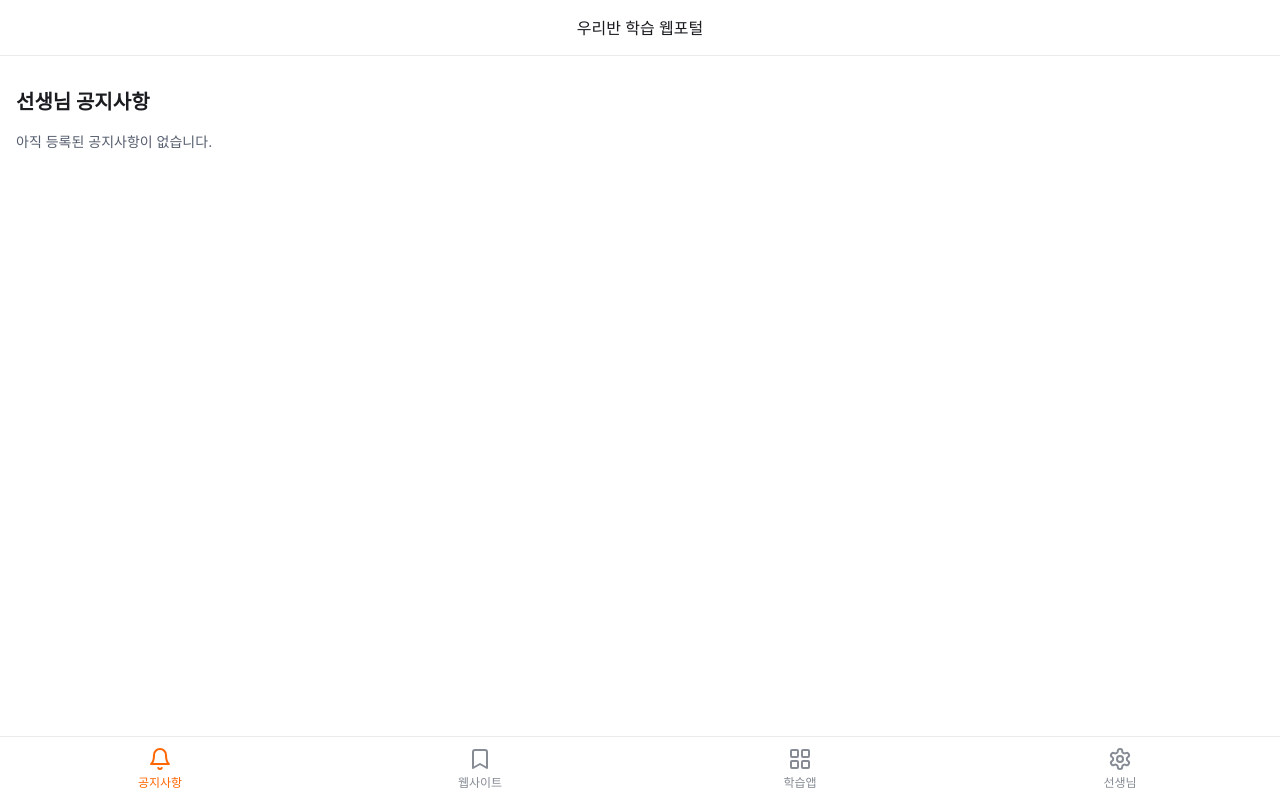
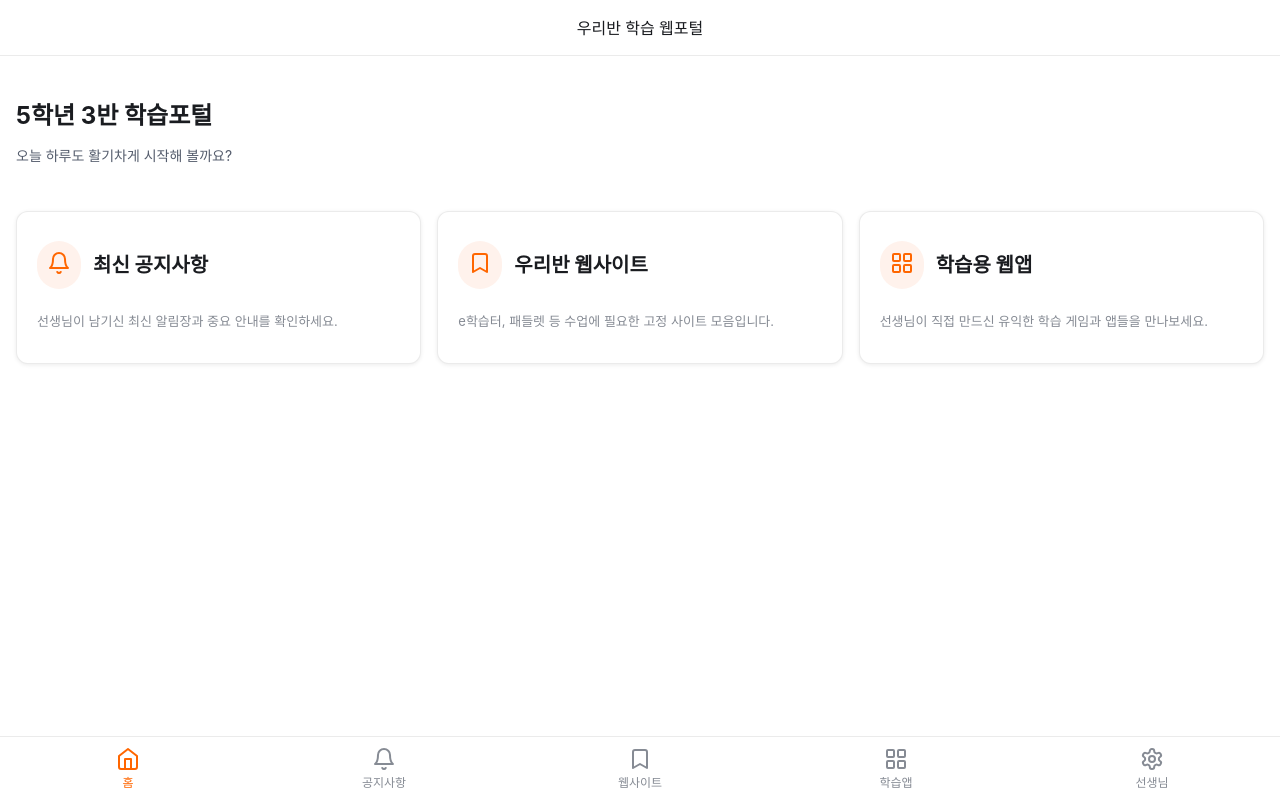
Before and after one commit to JunhyunGwag/-0627-portal, a React (Vite) app: page / in a window 1280 px wide. Before the commit this address led to /notice. Built offline with nearby package versions, Linux system fonts and the light colour scheme; a web font is replaced by a local one.

Commit message:
Add Home dashboard and sample dummy data to menus

```diff
--- a/src/App.tsx
+++ b/src/App.tsx
@@ -1,5 +1,6 @@
-import { BrowserRouter as Router, Routes, Route, Navigate } from 'react-router-dom';
+import { BrowserRouter as Router, Routes, Route } from 'react-router-dom';
 import Layout from './components/Layout';
+import Home from './pages/Home';
 import Notice from './pages/Notice';
 import Bookmark from './pages/Bookmark';
 import Apps from './pages/Apps';
@@ -11,7 +12,7 @@ function App() {
     <Router>
       <Routes>
         <Route path="/" element={<Layout />}>
-          <Route index element={<Navigate to="/notice" replace />} />
+          <Route index element={<Home />} />
           <Route path="notice" element={<Notice />} />
           <Route path="bookmark" element={<Bookmark />} />
           <Route path="apps" element={<Apps />} />
--- a/src/components/Layout.tsx
+++ b/src/components/Layout.tsx
@@ -1,5 +1,5 @@
 import { Outlet, NavLink } from 'react-router-dom';
-import { Bell, Bookmark as BookmarkIcon, LayoutGrid, Settings } from 'lucide-react';
+import { Home as HomeIcon, Bell, Bookmark as BookmarkIcon, LayoutGrid, Settings } from 'lucide-react';
 import './Layout.css';
 
 const Layout = () => {
@@ -14,6 +14,10 @@ const Layout = () => {
       </main>
 
       <nav className="bottom-tab-bar">
+        <NavLink to="/" className={({ isActive }: { isActive: boolean }) => `tab-item ${isActive ? 'active' : ''}`} end>
+          <HomeIcon size={24} />
+          <span className="text-caption">홈</span>
+        </NavLink>
         <NavLink to="/notice" className={({ isActive }: { isActive: boolean }) => `tab-item ${isActive ? 'active' : ''}`}>
           <Bell size={24} />
           <span className="text-caption">공지사항</span>
--- a/src/pages/Apps.tsx
+++ b/src/pages/Apps.tsx
@@ -1,8 +1,33 @@
 export default function Apps() {
   return (
-    <div className="gutter" style={{ paddingTop: '16px' }}>
-      <h2 className="text-heading-large">학습용 웹앱 모음</h2>
-      <p className="text-body" style={{ marginTop: '12px' }}>등록된 앱이 없습니다.</p>
+    <div className="gutter" style={{ paddingTop: '24px', paddingBottom: '24px' }}>
+      <h2 className="text-heading-large" style={{ marginBottom: '16px' }}>학습용 웹앱 모음</h2>
+
+      <div style={{ display: 'grid', gridTemplateColumns: 'repeat(auto-fill, minmax(280px, 1fr))', gap: '16px' }}>
+        {/* Sample App 1 */}
+        <div style={{ backgroundColor: 'var(--bg-layer-default)', padding: '20px', borderRadius: '12px', border: '1px solid var(--stroke-neutral-subtle)', boxShadow: 'var(--shadow-s1)' }}>
+          <div style={{ display: 'flex', justifyContent: 'space-between', alignItems: 'flex-start', marginBottom: '12px' }}>
+            <h3 className="text-heading">분수 피자 나누기 게임</h3>
+            <span style={{ backgroundColor: 'var(--seed-color-carrot-100)', color: 'var(--seed-color-carrot-600)', padding: '4px 8px', borderRadius: '4px', fontSize: '11px', fontWeight: 700 }}>수학</span>
+          </div>
+          <p className="text-body-small" style={{ marginBottom: '16px' }}>5학년 1학기 수학 4단원 약분과 통분 복습을 위한 피자 나누기 게임입니다.</p>
+          <button style={{ width: '100%', padding: '12px', backgroundColor: 'var(--seed-color-carrot-600)', color: 'white', border: 'none', borderRadius: '8px', fontWeight: 700, cursor: 'pointer' }}>
+            앱 실행하기
+          </button>
+        </div>
+
+        {/* Sample App 2 */}
+        <div style={{ backgroundColor: 'var(--bg-layer-default)', padding: '20px', borderRadius: '12px', border: '1px solid var(--stroke-neutral-subtle)', boxShadow: 'var(--shadow-s1)' }}>
+          <div style={{ display: 'flex', justifyContent: 'space-between', alignItems: 'flex-start', marginBottom: '12px' }}>
+            <h3 className="text-heading">영어 단어 플래시카드</h3>
+            <span style={{ backgroundColor: 'var(--seed-color-carrot-100)', color: 'var(--seed-color-carrot-600)', padding: '4px 8px', borderRadius: '4px', fontSize: '11px', fontWeight: 700 }}>영어</span>
+          </div>
+          <p className="text-body-small" style={{ marginBottom: '16px' }}>이번 주에 배운 필수 영단어 20개를 원어민 발음과 함께 외워보세요.</p>
+          <button style={{ width: '100%', padding: '12px', backgroundColor: 'var(--seed-color-carrot-600)', color: 'white', border: 'none', borderRadius: '8px', fontWeight: 700, cursor: 'pointer' }}>
+            앱 실행하기
+          </button>
+        </div>
+      </div>
     </div>
   );
 }
--- a/src/pages/Bookmark.tsx
+++ b/src/pages/Bookmark.tsx
@@ -1,8 +1,27 @@
 export default function Bookmark() {
   return (
-    <div className="gutter" style={{ paddingTop: '16px' }}>
-      <h2 className="text-heading-large">우리반 웹사이트 모음</h2>
-      <p className="text-body" style={{ marginTop: '12px' }}>등록된 사이트가 없습니다.</p>
+    <div className="gutter" style={{ paddingTop: '24px', paddingBottom: '24px' }}>
+      <h2 className="text-heading-large" style={{ marginBottom: '16px' }}>우리반 웹사이트 모음</h2>
+
+      <div style={{ display: 'grid', gridTemplateColumns: 'repeat(auto-fill, minmax(140px, 1fr))', gap: '12px' }}>
+        {/* Sample Bookmark 1 */}
+        <a href="https://cls.edunet.net" target="_blank" rel="noreferrer" style={{ display: 'flex', flexDirection: 'column', alignItems: 'center', backgroundColor: 'var(--bg-layer-default)', padding: '16px', borderRadius: '8px', border: '1px solid var(--stroke-neutral-subtle)', boxShadow: 'var(--shadow-s1)', textAlign: 'center' }}>
+          <div style={{ width: '48px', height: '48px', backgroundColor: 'var(--bg-layer-fill)', borderRadius: '8px', marginBottom: '12px', display: 'flex', alignItems: 'center', justifyContent: 'center' }}>
+            🎓
+          </div>
+          <h3 className="text-title">e학습터</h3>
+          <p className="text-caption" style={{ marginTop: '4px' }}>온라인 학습 공간</p>
+        </a>
+
+        {/* Sample Bookmark 2 */}
+        <a href="https://padlet.com" target="_blank" rel="noreferrer" style={{ display: 'flex', flexDirection: 'column', alignItems: 'center', backgroundColor: 'var(--bg-layer-default)', padding: '16px', borderRadius: '8px', border: '1px solid var(--stroke-neutral-subtle)', boxShadow: 'var(--shadow-s1)', textAlign: 'center' }}>
+          <div style={{ width: '48px', height: '48px', backgroundColor: 'var(--bg-layer-fill)', borderRadius: '8px', marginBottom: '12px', display: 'flex', alignItems: 'center', justifyContent: 'center' }}>
+            📝
+          </div>
+          <h3 className="text-title">패들렛</h3>
+          <p className="text-caption" style={{ marginTop: '4px' }}>우리반 게시판</p>
+        </a>
+      </div>
     </div>
   );
 }
--- /dev/null
+++ b/src/pages/Home.tsx
@@ -0,0 +1,53 @@
+import { Link } from 'react-router-dom';
+import { Bell, Bookmark, LayoutGrid } from 'lucide-react';
+
+export default function Home() {
+  return (
+    <div className="gutter" style={{ paddingTop: '24px', display: 'flex', flexDirection: 'column', gap: '32px' }}>
+
+      {/* Welcome Section */}
+      <section>
+        <h2 className="text-display-large" style={{ marginBottom: '8px' }}>5학년 3반 학습포털</h2>
+        <p className="text-body">오늘 하루도 활기차게 시작해 볼까요?</p>
+      </section>
+
+      {/* Quick Menu Cards */}
+      <section style={{ display: 'grid', gridTemplateColumns: 'repeat(auto-fit, minmax(280px, 1fr))', gap: '16px' }}>
+
+        {/* Notice Card */}
+        <Link to="/notice" style={{ display: 'block', backgroundColor: 'var(--bg-layer-default)', padding: '20px', borderRadius: '12px', border: '1px solid var(--stroke-neutral-subtle)', boxShadow: 'var(--shadow-s1)' }}>
+          <div style={{ display: 'flex', alignItems: 'center', gap: '12px', marginBottom: '12px' }}>
+            <div style={{ padding: '10px', backgroundColor: 'var(--seed-color-carrot-100)', borderRadius: '999px', color: 'var(--seed-color-carrot-600)' }}>
+              <Bell size={24} />
+            </div>
+            <h3 className="text-heading-large">최신 공지사항</h3>
+          </div>
+          <p className="text-body-small">선생님이 남기신 최신 알림장과 중요 안내를 확인하세요.</p>
+        </Link>
+
+        {/* Bookmark Card */}
+        <Link to="/bookmark" style={{ display: 'block', backgroundColor: 'var(--bg-layer-default)', padding: '20px', borderRadius: '12px', border: '1px solid var(--stroke-neutral-subtle)', boxShadow: 'var(--shadow-s1)' }}>
+          <div style={{ display: 'flex', alignItems: 'center', gap: '12px', marginBottom: '12px' }}>
+            <div style={{ padding: '10px', backgroundColor: 'var(--seed-color-carrot-100)', borderRadius: '999px', color: 'var(--seed-color-carrot-600)' }}>
+              <Bookmark size={24} />
+            </div>
+            <h3 className="text-heading-large">우리반 웹사이트</h3>
+          </div>
+          <p className="text-body-small">e학습터, 패들렛 등 수업에 필요한 고정 사이트 모음입니다.</p>
+        </Link>
+
+        {/* Apps Card */}
+        <Link to="/apps" style={{ display: 'block', backgroundColor: 'var(--bg-layer-default)', padding: '20px', borderRadius: '12px', border: '1px solid var(--stroke-neutral-subtle)', boxShadow: 'var(--shadow-s1)' }}>
+          <div style={{ display: 'flex', alignItems: 'center', gap: '12px', marginBottom: '12px' }}>
+            <div style={{ padding: '10px', backgroundColor: 'var(--seed-color-carrot-100)', borderRadius: '999px', color: 'var(--seed-color-carrot-600)' }}>
+              <LayoutGrid size={24} />
+            </div>
+            <h3 className="text-heading-large">학습용 웹앱</h3>
+          </div>
+          <p className="text-body-small">선생님이 직접 만드신 유익한 학습 게임과 앱들을 만나보세요.</p>
+        </Link>
+
+      </section>
+    </div>
+  );
+}
--- a/src/pages/Notice.tsx
+++ b/src/pages/Notice.tsx
@@ -1,8 +1,29 @@
 export default function Notice() {
   return (
-    <div className="gutter" style={{ paddingTop: '16px' }}>
-      <h2 className="text-heading-large">선생님 공지사항</h2>
-      <p className="text-body" style={{ marginTop: '12px' }}>아직 등록된 공지사항이 없습니다.</p>
+    <div className="gutter" style={{ paddingTop: '24px', paddingBottom: '24px' }}>
+      <h2 className="text-heading-large" style={{ marginBottom: '16px' }}>선생님 공지사항</h2>
+
+      <div style={{ display: 'flex', flexDirection: 'column', gap: '12px' }}>
+        {/* Sample Notice 1 (Important) */}
+        <div style={{ backgroundColor: 'var(--bg-layer-default)', padding: '16px', borderRadius: '8px', border: '1px solid var(--seed-color-carrot-600)', boxShadow: 'var(--shadow-s1)' }}>
+          <div style={{ display: 'flex', justifyContent: 'space-between', marginBottom: '8px' }}>
+            <span style={{ color: 'var(--seed-color-red-700)', fontWeight: 700, fontSize: '12px' }}>[필독]</span>
+            <span className="text-caption">2026-06-27</span>
+          </div>
+          <h3 className="text-heading" style={{ marginBottom: '8px' }}>내일 현장체험학습 안내사항</h3>
+          <p className="text-body">도시락, 물통, 돗자리 꼭 챙겨오세요. 8시 50분까지 교실로 모입니다.</p>
+        </div>
+
+        {/* Sample Notice 2 */}
+        <div style={{ backgroundColor: 'var(--bg-layer-default)', padding: '16px', borderRadius: '8px', border: '1px solid var(--stroke-neutral-subtle)', boxShadow: 'var(--shadow-s1)' }}>
+          <div style={{ display: 'flex', justifyContent: 'space-between', marginBottom: '8px' }}>
+            <span className="text-caption" style={{ color: 'var(--seed-color-carrot-600)', fontWeight: 700 }}>일반안내</span>
+            <span className="text-caption">2026-06-26</span>
+          </div>
+          <h3 className="text-heading" style={{ marginBottom: '8px' }}>수학 단원평가 결과지 배부</h3>
+          <p className="text-body">부모님 확인 받고 서명받아서 다음 주 월요일까지 제출하세요.</p>
+        </div>
+      </div>
     </div>
   );
 }
```
